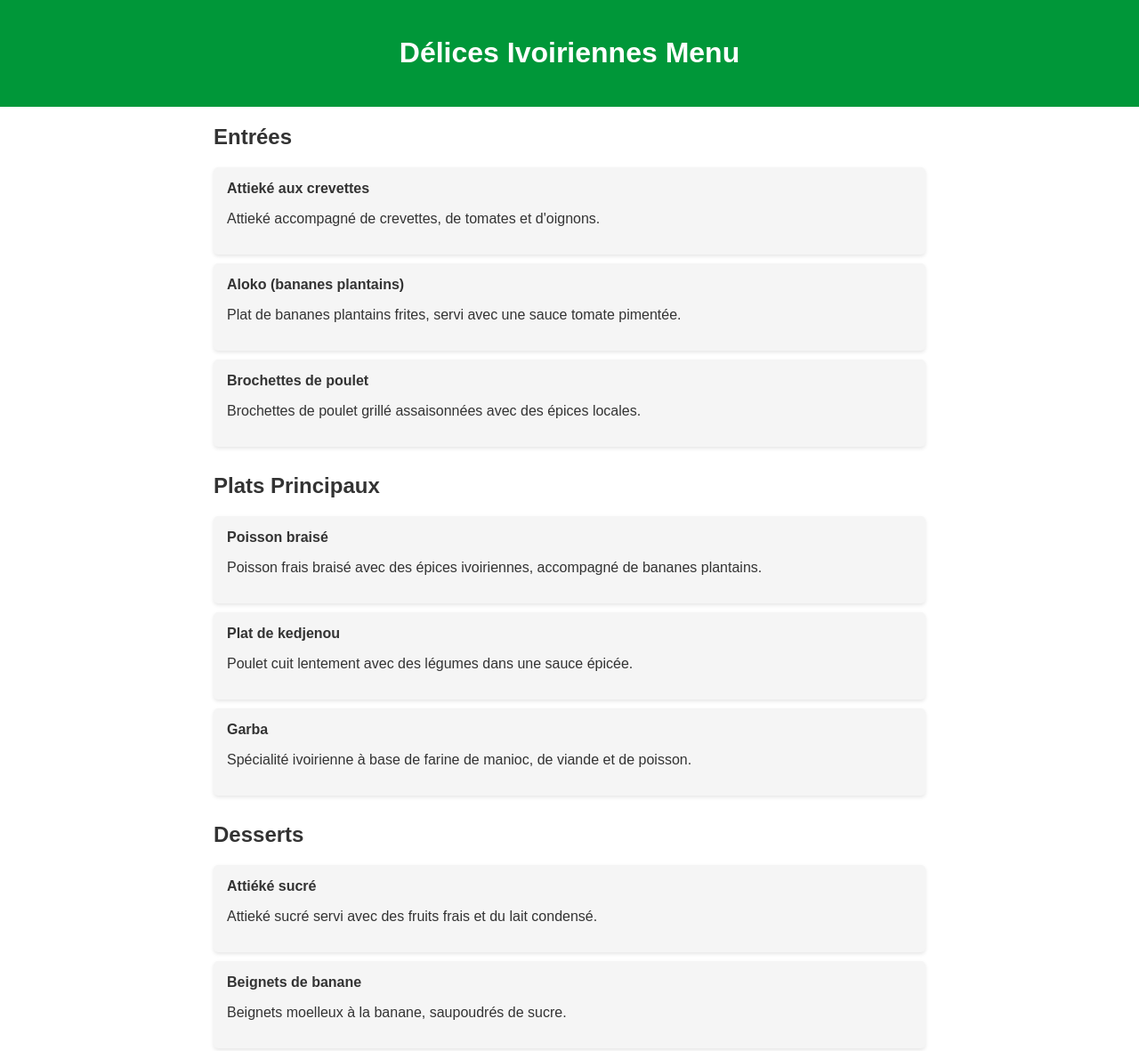
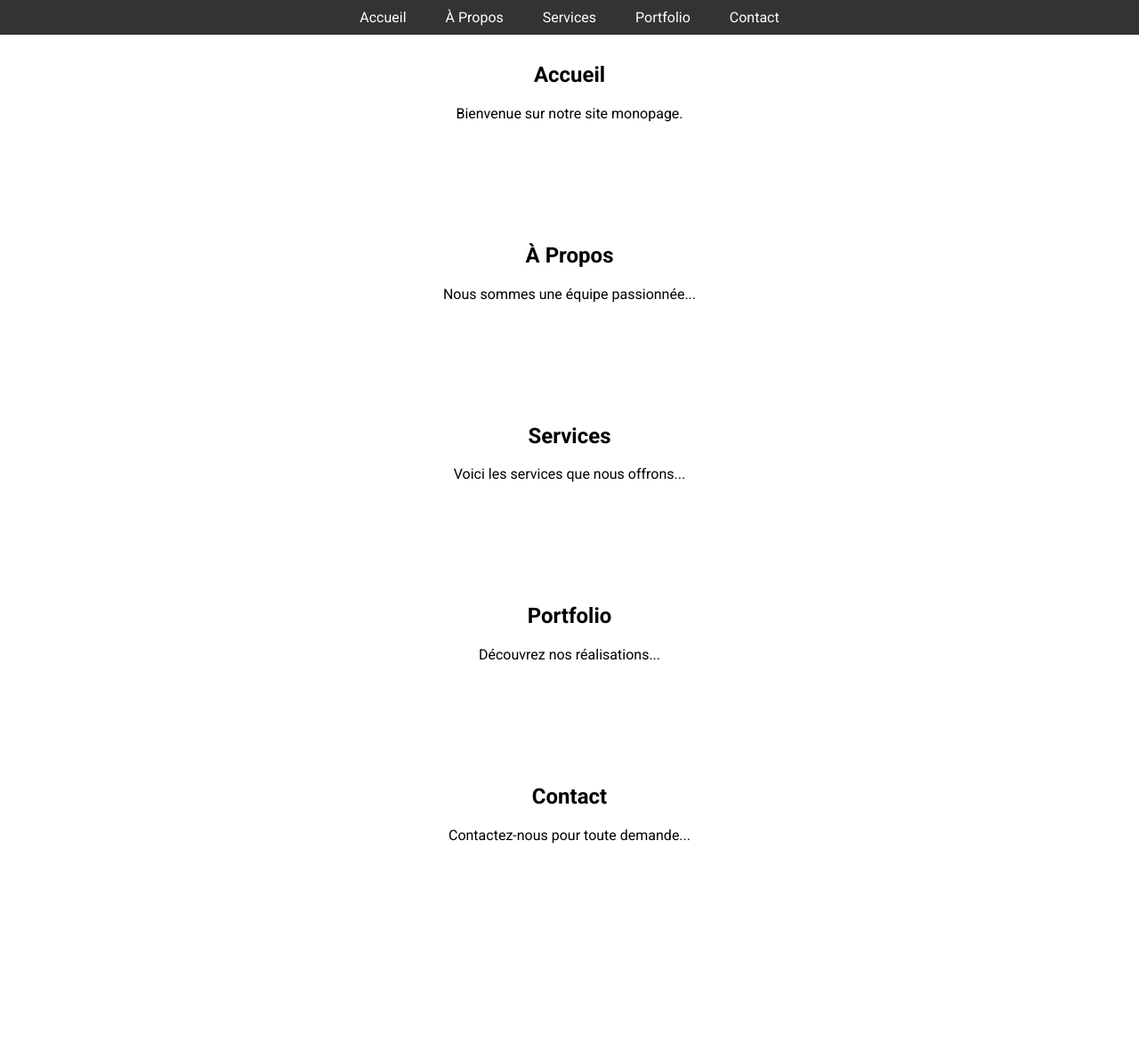
Before and after one commit to Emmanuelcodeur97/projet-HTML, a plain HTML site: page Index.html in a window 1280 px wide. Shown: the top 1181 px of the page at 89% size. After the commit the page ends 1014 px from the top, so only its background shows below. Drawn offline with Linux system fonts and the light colour scheme.

Commit message:
first commit

```diff
--- a/Index.html
+++ b/Index.html
@@ -1,74 +1,58 @@
 <!DOCTYPE html>
-<html>
+<html lang="en">
 <head>
-        <title>Project HTML BASIC</title>
-        <link rel="stylesheet" href="Style.css">
+<meta charset="UTF-8">
 <meta name="viewport" content="width=device-width, initial-scale=1.0">
+<link href="https://fonts.googleapis.com/css2?family=Roboto:wght@400;700&display=swap" rel="stylesheet">
+<link rel="stylesheet" href="style.css">
+<title>Site Monopage</title>
 </head>
+<body>
 
-    <body>
-        <header>
-            <h1>Délices Ivoiriennes Menu</h1>
-        </header>
+<nav class="menu">
+  <ul class="menu-list">
+    <li class="menu-item"><a href="#accueil">Accueil</a></li>
+    <li class="menu-item"><a href="#apropos">À Propos</a></li>
+    <li class="menu-item"><a href="#services">Services</a></li>
+    <li class="menu-item"><a href="#portfolio">Portfolio</a></li>
+    <li class="menu-item"><a href="#contact">Contact</a></li>
+  </ul>
+</nav>
 
-        <main>
-            <section>
-                <h2>Entrées</h2>
-                <ul>
-                    <li>
-                        <strong>Attieké aux crevettes</strong>
-                        <p>Attieké accompagné de crevettes, de tomates et d'oignons.</p>
-                    </li>
-                    <li>
-                        <strong>Aloko (bananes plantains)</strong>
-                        <p>Plat de bananes plantains frites, servi avec une sauce tomate pimentée.</p>
-                    </li>
-                    <li>
-                        <strong>Brochettes de poulet</strong>
-                        <p>Brochettes de poulet grillé assaisonnées avec des épices locales.</p>
-                    </li>
-                </ul>
+<section id="accueil" class="section">
+  <div class="container">
+    <h1>Accueil</h1>
+    <p>Bienvenue sur notre site monopage.</p>
+  </div>
 </section>
 
-            <section>
-                <h2>Plats Principaux</h2>
-                <ul>
-                    <li>
-                        <strong>Poisson braisé</strong>
-                        <p>Poisson frais braisé avec des épices ivoiriennes, accompagné de bananes plantains.</p>
-                    </li>
-                    <li>
-                        <strong>Plat de kedjenou</strong>
-                        <p>Poulet cuit lentement avec des légumes dans une sauce épicée.</p>
-                    </li>
-                    <li>
-                        <strong>Garba</strong>
-                        <p>Spécialité ivoirienne à base de farine de manioc, de viande et de poisson.</p>
-                    </li>
-                </ul>
+<section id="apropos" class="section">
+  <div class="container">
+    <h2>À Propos</h2>
+    <p>Nous sommes une équipe passionnée...</p>
+  </div>
 </section>
 
-            <section>
-                <h2>Desserts</h2>
-                <ul>
-                    <li>
-                        <strong>Attiéké sucré</strong>
-                        <p>Attieké sucré servi avec des fruits frais et du lait condensé.</p>
-                    </li>
-                    <li>
-                        <strong>Beignets de banane</strong>
-                        <p>Beignets moelleux à la banane, saupoudrés de sucre.</p>
-                    </li>
-                    <li>
-                        <strong>Mango Foufou</strong>
-                        <p>Foufou de mangue avec une garniture de noix de coco râpée.</p>
-                    </li>
-                </ul>
+<section id="services" class="section">
+  <div class="container">
+    <h2>Services</h2>
+    <p>Voici les services que nous offrons...</p>
+  </div>
 </section>
-        </main>
 
-        <footer>
-            <a href="#">Contactez-nous</a>
-        </footer> <!--Pied de page-->
+<section id="portfolio" class="section">
+  <div class="container">
+    <h2>Portfolio</h2>
+    <p>Découvrez nos réalisations...</p>
+  </div>
+</section>
+
+<section id="contact" class="section">
+  <div class="container">
+    <h2>Contact</h2>
+    <p>Contactez-nous pour toute demande...</p>
+  </div>
+</section>
+
 </body>
 </html>
--- a/Style.css
+++ b/Style.css
@@ -1,47 +1,45 @@
 body {
-    font-family: 'Arial', sans-serif;
+    font-family: 'Roboto', sans-serif;
     margin: 0;
     padding: 0;
-    background-color: #fff; /* Blanc */
-    color: #333;
-}
+  }
 
-header {
-    background-color: #009739; /* Vert */
+  .menu {
+    background-color: #333;
+    padding: 10px 0;
+    position: fixed;
+    width: 100%;
+    top: 0;
+  }
+
+  .menu-list {
+    list-style-type: none;
+    margin: 0;
+    padding: 0;
+    text-align: center;
+  }
+
+  .menu-item {
+    display: inline-block;
+  }
+
+  .menu-item a {
     color: #fff;
+    text-decoration: none;
+    padding: 10px 20px;
+    transition: background-color 0.3s ease;
+  }
+
+  .menu-item a:hover {
+    background-color: #555;
+  }
+
+  .section {
+    padding: 50px 0;
     text-align: center;
-    padding: 20px;
-}
+  }
 
-main {
+  .container {
     max-width: 800px;
-    margin: 20px auto;
-}
-
-h1 {
-    color: white; /* BLANC */
-}
-
-section {
-    margin-bottom: 30px;
-}
-
-ul {
-    list-style-type: none;
-    padding: 0;
-}
-
-li {
-    background-color: #f5f5f5; /* Gris clair */
-    padding: 15px;
-    margin-bottom: 10px;
-    border-radius: 5px;
-    box-shadow: 0 2px 4px rgba(0, 0, 0, 0.1);
-}
-
-footer {
-    background-color: #f90; /* Orange */
-    color: #fff;
-    text-align: center;
-    padding: 10px 0;
-}
+    margin: 0 auto;
+  }
```
Lines whose indentation alone changed are shown as unchanged.
